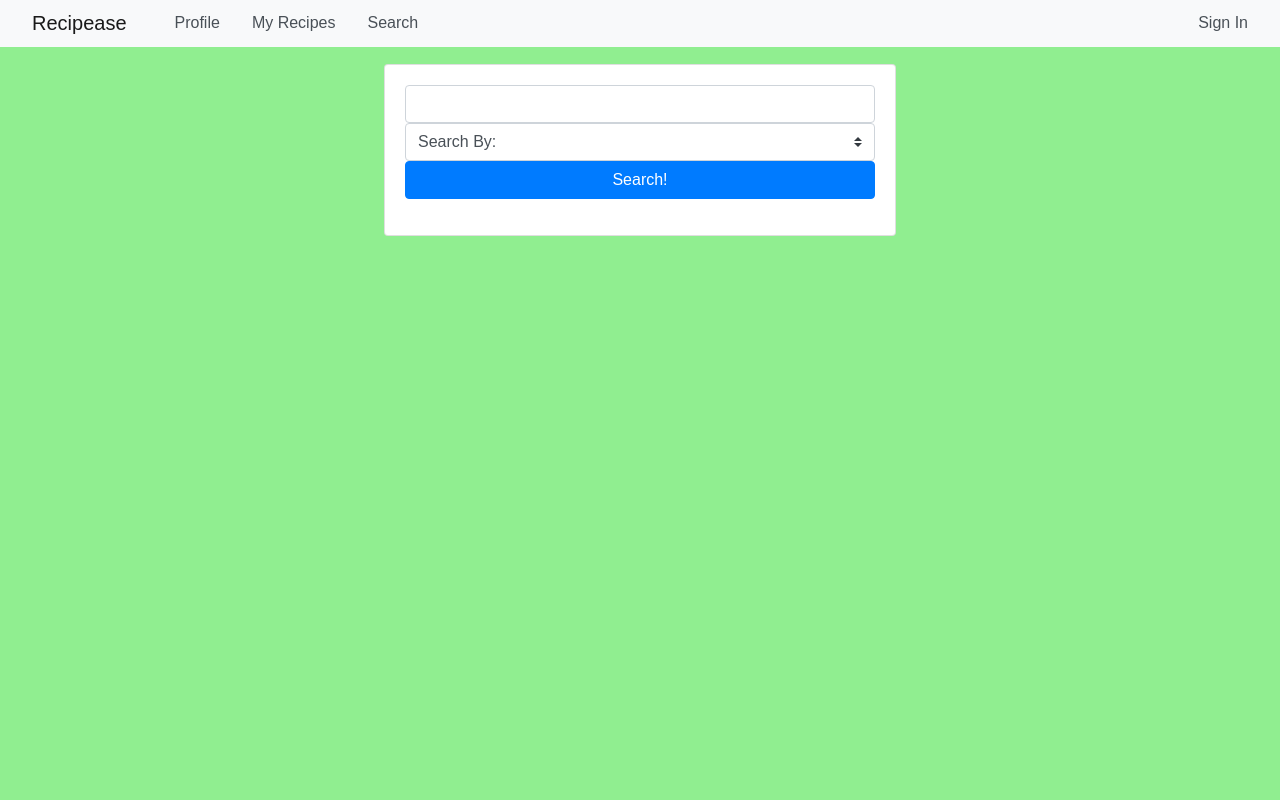
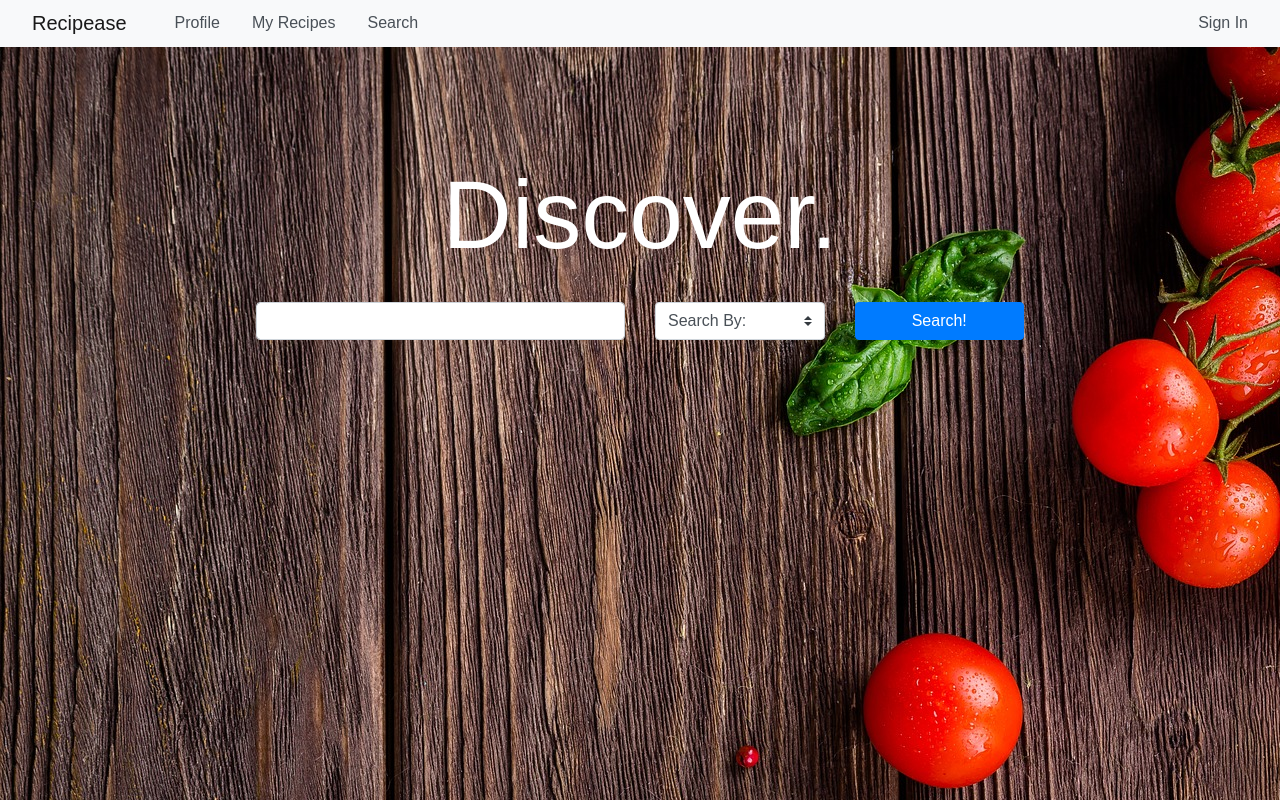
Before and after one commit to MartinSchreiner/recipe-site-frontend, an Angular app: page / in a window 1280 px wide. Built offline with nearby package versions, Linux system fonts and the light colour scheme.

Commit message:
significant visual updates

```diff
--- a/src/app/app.component.css
+++ b/src/app/app.component.css
@@ -11,6 +11,6 @@ a{
     color: #495057;
 }
 
-html{
-    background-color: lightgreen;
+router-outlet{
+    background: transparent;
 }
--- a/src/app/my-recipes/my-recipes.component.css
+++ b/src/app/my-recipes/my-recipes.component.css
@@ -64,7 +64,8 @@
     color:white;
     background-color: #dc3545;
     padding: 0.25rem 0.5rem;
-    margin-left: 90%;
+    position: absolute;
+    right: 16px;
     border-radius: 0.25rem;
  }
  .deleteLink:hover{
@@ -73,3 +74,23 @@
     color: white;
     cursor: pointer;
  }
+
+ .container{
+    color:white;
+    width:100%;
+    margin:auto;
+    margin-top: 8%;
+ }
+
+ @media screen and (max-width:600px){
+    .container{
+       margin-top: 15%;
+    }
+ }
+
+ @media screen and (min-width:1300px) {
+    .container{
+       width:50%;
+       margin-top: 5%;
+    }
+ }
--- a/src/app/my-recipes/my-recipes.component.html
+++ b/src/app/my-recipes/my-recipes.component.html
@@ -59,13 +59,13 @@
 </div>
 
 <div *ngIf="mode=='add'">
-  <div class="container fadeInDown" style="margin-top: 5%; width: 50%;">
-    <h1 class="text-center">Add Form</h1>
+  <div class="container fadeInDown">
+    <h1 class="text-center">New Recipe</h1>
     <form [formGroup]="addRecipeForm" (ngSubmit)="add()">
       <div class="form-group">
         <label for="title">Title:</label>
         <input id="title" class="form-control" type="text" name="title" formControlName="title">
-        <div class="text-danger" *ngIf="addRecipeForm.get('title').dirty && addRecipeForm.get('title').invalid">Title is required.</div>
+        <div class="alert alert-danger" *ngIf="addRecipeForm.get('title').dirty && addRecipeForm.get('title').invalid">Title is required.</div>
       </div>
       <div class="form-group">
         <label for="description">Description:</label>
@@ -73,18 +73,22 @@
       </div>
       <h5>Ingredients:</h5>
       <div formArrayName="ingredients" *ngFor="let item of addRecipeForm.get('ingredients').controls; let i=index;">
-        <div class="form-group form-inline" [formGroupName]="i">
-          <label for="amount">Amount:</label>
-          <input class="form-control" type="text" formControlName="amount">
-          <label for="ingredient">Ingredient:</label>
-          <input class="form-control" type="text" formControlName="ingredient">
+        <div class="form-row" [formGroupName]="i">
+          <div class="form-group col-md-2">
+          <input class="form-control" type="text" formControlName="amount" placeholder="Amount">
+          </div>
+          <div class="form-group col-md-9">
+          <input class="form-control" type="text" formControlName="ingredient" placeholder="Ingredient">
+          </div>
+          <div class="form-group col-md-1">
           <button class="btn btn-danger" (click)="deleteIngredient(addRecipeForm, i)">X</button>
         </div>
-        <div class="text-danger" *ngIf="addRecipeForm.get('ingredients').controls[i].get('amount').dirty &&
+        </div>
+        <div class="alert alert-danger" *ngIf="addRecipeForm.get('ingredients').controls[i].get('amount').dirty &&
             addRecipeForm.get('ingredients').controls[i].get('amount').invalid">
           Amount is required.
         </div>
-        <div class="text-danger" *ngIf="addRecipeForm.get('ingredients').controls[i].get('ingredient').dirty &&
+        <div class="alert alert-danger" *ngIf="addRecipeForm.get('ingredients').controls[i].get('ingredient').dirty &&
             addRecipeForm.get('ingredients').controls[i].get('ingredient').invalid">
           Ingredient type is required.
         </div>
@@ -99,7 +103,7 @@
           <a class="deleteLink" (click)="deleteStep(addRecipeForm, i)">X</a>
           <textarea class="form-control" name="step" id="step" formControlName="{{i}}"></textarea>
         </div>
-        <div class="text-danger" *ngIf="addRecipeForm.get('steps').controls[i].dirty && addRecipeForm.get('steps').controls[i].invalid">
+        <div class="alert alert-danger" *ngIf="addRecipeForm.get('steps').controls[i].dirty && addRecipeForm.get('steps').controls[i].invalid">
           Please write or delete this step.
         </div>
       </div>
@@ -112,7 +116,7 @@
           <input type="text" class="form-control" name="tag" id="tag" formControlName="{{i}}">
           <button class="btn btn-danger" (click)="deleteTag(addRecipeForm, i)">X</button>
         </div>
-        <div class="text-danger" *ngIf="addRecipeForm.get('tags').controls[i].dirty && addRecipeForm.get('tags').controls[i].invalid">
+        <div class="alert alert-danger" *ngIf="addRecipeForm.get('tags').controls[i].dirty && addRecipeForm.get('tags').controls[i].invalid">
           Please write or delete this tag.
         </div>
       </div>
@@ -126,13 +130,13 @@
 </div>
 
 <div *ngIf="mode=='update'">
-  <div class="container fadeInDown" style="margin-top: 5%; width: 50%;">
-    <h1 class="text-center">Update Recipe Form</h1>
+  <div class="container fadeInDown">
+    <h1 class="text-center">Update Recipe</h1>
     <form [formGroup]="updateRecipeForm" (ngSubmit)="update()">
       <div class="form-group">
         <label for="title">Title:</label>
         <input id="title" class="form-control" type="text" name="title" formControlName="title">
-        <div class="text-danger" *ngIf="updateRecipeForm.get('title').dirty && updateRecipeForm.get('title').invalid">Title is required.</div>
+        <div class="alert alert-danger" *ngIf="updateRecipeForm.get('title').dirty && updateRecipeForm.get('title').invalid">Title is required.</div>
       </div>
       <div class="form-group">
         <label for="description"></label>
@@ -140,18 +144,22 @@
       </div>
       <h5>Ingredients</h5>
       <div formArrayName="ingredients" *ngFor="let item of updateRecipeForm.get('ingredients').controls; let i=index;">
-        <div class="form-group form-inline" [formGroupName]="i">
-          <label for="amount">Amount:</label>
-          <input class="form-control" type="text" formControlName="amount">
-          <label for="ingredient">Ingredient:</label>
-          <input class="form-control" type="text" formControlName="ingredient">
-          <button class="btn btn-danger" (click)="deleteIngredient(updateRecipeForm, i)">X</button>
+        <div class="form-row" [formGroupName]="i">
+          <div class="form-group col-md-2">
+            <input class="form-control" type="text" formControlName="amount" placeholder="Amount">
+            </div>
+            <div class="form-group col-md-9">
+            <input class="form-control" type="text" formControlName="ingredient" placeholder="Ingredient">
+            </div>
+            <div class="form-group col-md-1">
+            <button class="btn btn-danger" (click)="deleteIngredient(updateRecipeForm, i)">X</button>
+          </div>
         </div>
-        <div class="text-danger" *ngIf="updateRecipeForm.get('ingredients').controls[i].get('amount').dirty &&
+        <div class="alert alert-danger" *ngIf="updateRecipeForm.get('ingredients').controls[i].get('amount').dirty &&
             updateRecipeForm.get('ingredients').controls[i].get('amount').invalid">
           Amount is required.
         </div>
-        <div class="text-danger" *ngIf="updateRecipeForm.get('ingredients').controls[i].get('ingredient').dirty &&
+        <div class="alert alert-danger" *ngIf="updateRecipeForm.get('ingredients').controls[i].get('ingredient').dirty &&
             updateRecipeForm.get('ingredients').controls[i].get('ingredient').invalid">
           Ingredient type is required.
         </div>
@@ -167,7 +175,7 @@
           <textarea class="form-control" name="step" id="step" formControlName="{{i}}"></textarea>
 
         </div>
-        <div class="text-danger" *ngIf="updateRecipeForm.get('steps').controls[i].dirty && updateRecipeForm.get('steps').controls[i].invalid">
+        <div class="alert alert-danger" *ngIf="updateRecipeForm.get('steps').controls[i].dirty && updateRecipeForm.get('steps').controls[i].invalid">
           Please write or delete this step.
         </div>
       </div>
@@ -180,7 +188,7 @@
           <input type="text" class="form-control" name="tag" id="tag" formControlName="{{i}}">
           <button class="btn btn-danger" (click)="deleteTag(updateRecipeForm, i)">X</button>
         </div>
-        <div class="text-danger" *ngIf="updateRecipeForm.get('tags').controls[i].dirty && updateRecipeForm.get('tags').controls[i].invalid">
+        <div class="alert alert-danger" *ngIf="updateRecipeForm.get('tags').controls[i].dirty && updateRecipeForm.get('tags').controls[i].invalid">
           Please write or delete this tag.
         </div>
       </div>
--- a/src/app/search/search/search.component.css
+++ b/src/app/search/search/search.component.css
@@ -0,0 +1,14 @@
+.wrapper{
+    margin:auto;
+    margin-top: 10%;
+    width:60%;
+    text-align: center;
+}
+
+.title{
+    text-align: center;
+    font-size: 600%;
+    font-weight: 300;
+    color: white;
+    padding: 2rem;
+}
--- a/src/app/search/search/search.component.html
+++ b/src/app/search/search/search.component.html
@@ -1,15 +1,20 @@
-<div *ngIf = "!recipeToView">
-<div class="card" style="margin-left: 30%; margin-top: 5%; width: 40%">
-  <div class="card-body">
-    <form [formGroup] = "searchForm">
-    <div class="form-group">
+<div *ngIf="!recipeToView && !searchResults">
+  <div class="wrapper">
+    <div class="title">Discover.</div>
+    <form [formGroup]="searchForm">
+      <div class="row">
+        <div class="col-md-6">
         <input id="searchTerm" class="form-control" type="text" formControlName="term">
+        </div>
+        <div class="col-md-3">
         <select id="my-select" class="custom-select" name="" formControlName="searchBy">
           <option disabled value="">Search By:</option>
           <option *ngFor="let opt of searchOptions" value="{{opt.toLowerCase()}}">{{opt}}</option>
         </select>
+        </div>
+        <div class="col-md-3">
         <button type="submit" class="btn btn-primary btn-block" (click)="onSubmit()">Search!</button>
-
+        </div>
       </div>
     </form>
   </div>
@@ -26,32 +31,34 @@
     </div>
   </div>
 </div>
-</div>
+
 
 <div *ngIf="recipeToView">
   <div class="card" style="margin-left: 30%; margin-top: 5%; width: 40%">
     <div class="card-header">
-      <a class="nav-link" (click)="backToSearch()" >< Back To Search</a>
+      <a class="nav-link" (click)="backToSearch()">
+        < Back To Search</a>
     </div>
     <div class="card-body">
       <h3 class="card-title">{{recipeToView.title}}</h3>
       <span class="card-text">
         <span>{{recipeToView.description}}</span>
-        <br/>
-        <br/>
+        <br />
+        <br />
         <h5>Ingredients</h5>
         <ul>
           <li *ngFor="let item of recipeToView.ingredients">
             {{item.amount}} {{item.ingredient}}
           </li>
         </ul>
-        <br/>
+        <br />
         <h5>Steps</h5>
         <ol>
           <li *ngFor="let step of recipeToView.steps">{{step}}</li>
         </ol>
-        <br/>
-        Tags: <span *ngFor = "let tag of recipeToView.tags; index as index">{{tag}}<span *ngIf="index < recipeToView.tags.length - 1">, </span></span>
+        <br />
+        Tags: <span *ngFor="let tag of recipeToView.tags; index as index">{{tag}}<span
+            *ngIf="index < recipeToView.tags.length - 1">, </span></span>
       </span>
     </div>
   </div>
--- a/src/app/user-profile/user-profile.component.html
+++ b/src/app/user-profile/user-profile.component.html
@@ -1,11 +1,12 @@
-<div class="card" *ngIf="userDetails">
-  <div class="card-header">
-    <h2>User Details</h2>
-  </div>
+<div class="row" style="margin-top: 5%;">
+<div class="card col-md-6 offset-md-3" *ngIf="userDetails">
   <div class="card-body">
+    <h2 class="text-center">User Details</h2>
+
     <ul>
       <li>Full Name: {{userDetails.fullName}}</li>
       <li>Email: {{userDetails.email}}</li>
     </ul>
   </div>
 </div>
+</div>
--- a/src/styles.css
+++ b/src/styles.css
@@ -1,4 +1,4 @@
 /* You can add global styles to this file, and also import other style files */
-html{
-    background-color: lightgreen;
+body{
+    background-image: url('assets/food-1932466_1920.jpg');
 }
```
Also changed, not shown: src/app/app.component.html (line endings or trailing spaces), src/assets/food-1932466_1920.jpg (added). Lines whose indentation alone changed are shown as unchanged.
